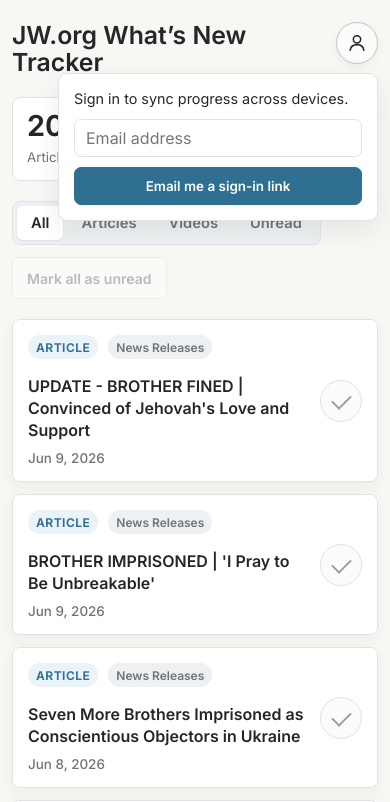
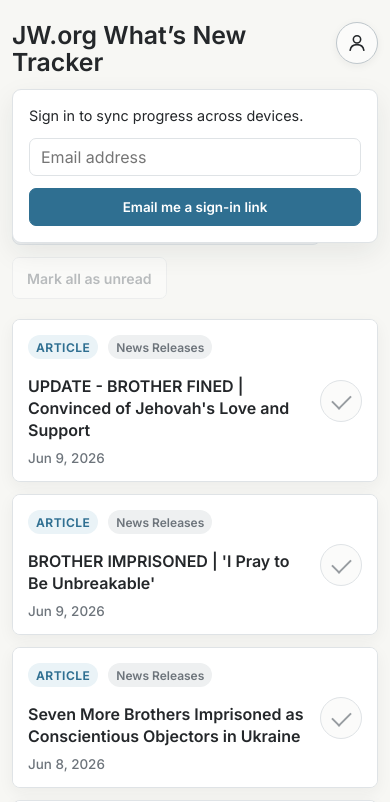
Before and after one commit to eshellborn/jwtrack, a plain HTML site: page index.html in a window 390 px wide. Both pictures are taken after a click on the button 357 px from the left and 43 px from the top of the page. Shown: the top 802 px of the page. Drawn offline with Linux system fonts and the light colour scheme.

Commit message:
Expand account menu across page

```diff
--- a/index.html
+++ b/index.html
@@ -10,7 +10,7 @@
       href="https://fonts.googleapis.com/css2?family=Inter:wght@400;500;600;650&display=swap"
       rel="stylesheet"
     />
-    <link rel="stylesheet" href="styles.css?v=3" />
+    <link rel="stylesheet" href="styles.css?v=4" />
   </head>
   <body>
     <main class="shell">
@@ -70,6 +70,6 @@
     </main>
 
     <script src="supabase.js"></script>
-    <script src="script.js?v=3"></script>
+    <script src="script.js?v=4"></script>
   </body>
 </html>
--- a/styles.css
+++ b/styles.css
@@ -57,6 +57,7 @@ a {
 }
 
 .top {
+  position: relative;
   display: flex;
   align-items: flex-start;
   justify-content: space-between;
@@ -100,7 +101,7 @@ h1 {
 }
 
 .account {
-  position: relative;
+  position: static;
   flex: 0 0 auto;
 }
 
@@ -152,22 +153,22 @@ h1 {
 .account-menu {
   position: absolute;
   z-index: 10;
-  top: calc(100% + 9px);
-  right: 0;
-  width: min(320px, calc(100vw - 24px));
+  top: calc(100% + 12px);
+  left: 0;
+  width: 100%;
   border: 1px solid var(--line);
   border-radius: 9px;
   background: var(--panel);
-  padding: 15px;
+  padding: 20px;
   box-shadow: var(--shadow);
   opacity: 0;
   visibility: hidden;
   pointer-events: none;
-  transform: translateY(-8px);
-  transform-origin: top right;
+  transform: translateY(-18px);
+  transform-origin: top center;
   transition:
     opacity 180ms ease,
-    transform 220ms cubic-bezier(0, 0, 0.28, 1),
+    transform 260ms cubic-bezier(0, 0, 0.28, 1),
     visibility 180ms ease;
 }
 
@@ -181,7 +182,12 @@ h1 {
 .sign-in-form,
 .account-session {
   display: grid;
-  gap: 10px;
+  align-items: center;
+  gap: 12px;
+}
+
+.sign-in-form {
+  grid-template-columns: minmax(0, 1fr) minmax(190px, 280px) auto;
 }
 
 .sign-in-form p {
@@ -226,6 +232,7 @@ h1 {
 }
 
 .account-session {
+  grid-template-columns: auto minmax(0, 1fr) auto;
   color: var(--muted);
   font-size: 0.86rem;
 }
@@ -719,6 +726,18 @@ h3 a:hover {
     align-items: flex-start;
   }
 
+  .account-menu {
+    width: calc(100vw - 24px);
+    right: 0;
+    left: auto;
+    padding: 16px;
+  }
+
+  .sign-in-form,
+  .account-session {
+    grid-template-columns: 1fr;
+  }
+
   .item-row {
     grid-template-columns: minmax(0, 1fr) 42px;
     gap: 14px;
```
